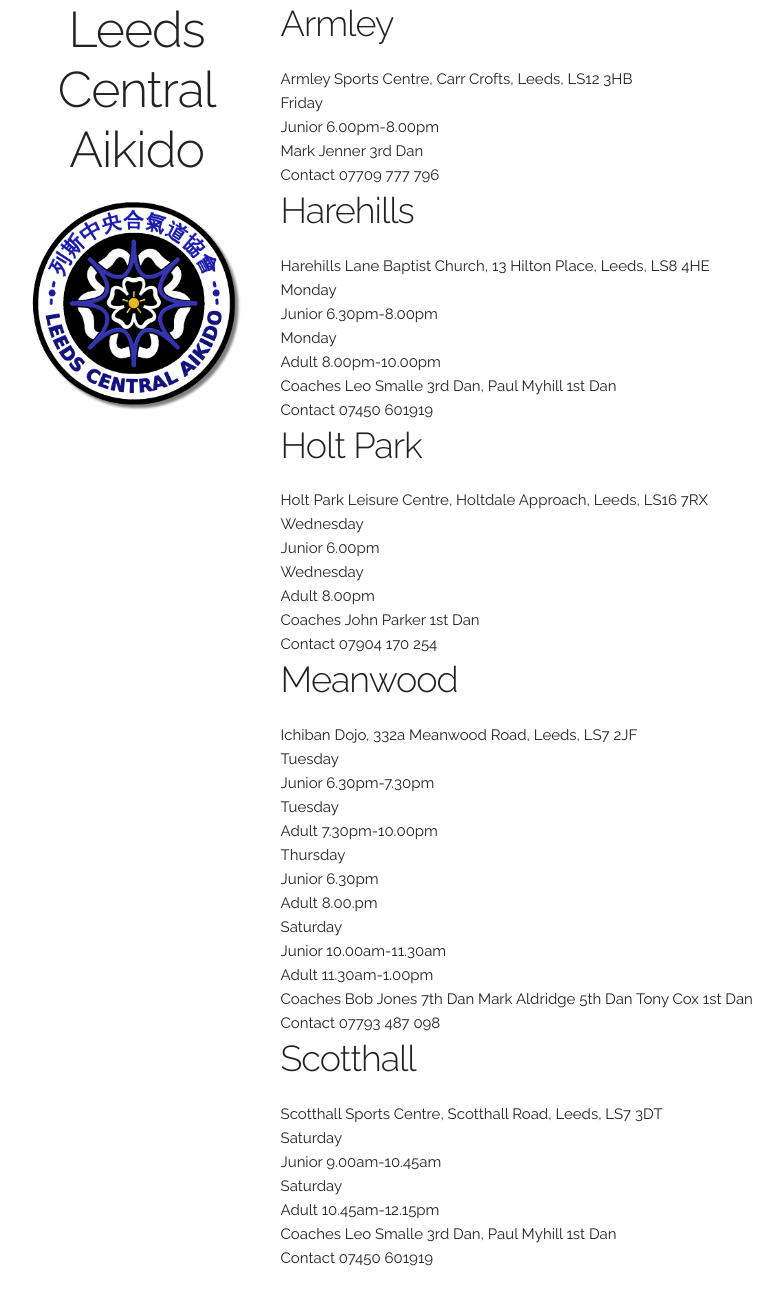
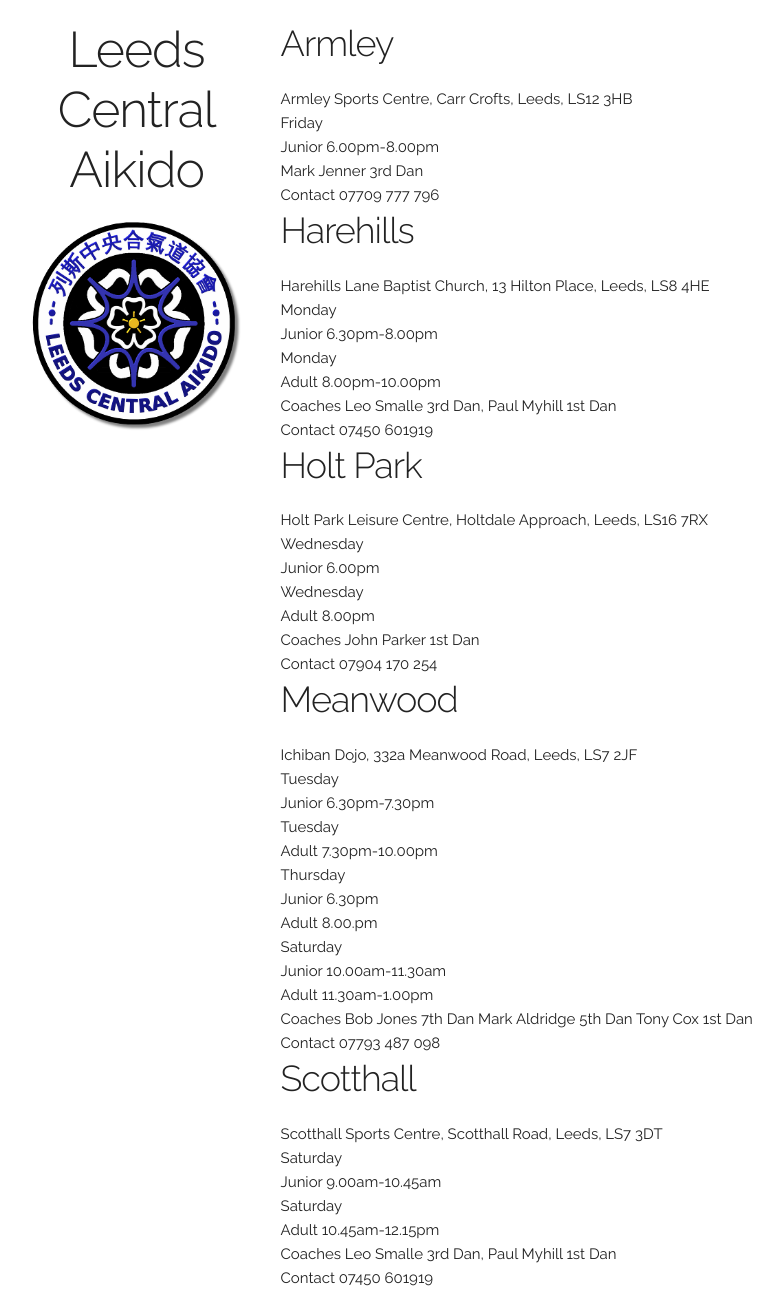
Before and after one commit to atomatt/leeds-central-aikido, a PHP site: page / in a window 1280 px wide. Shown: the whole page, without its empty margins (129-912 px from the left). Before the commit the page ends 1266 px from the top, so only its background shows below. Run offline with PHP 8.4, Linux system fonts and the light colour scheme.

Commit message:
Move content away from top/bottom border.

```diff
--- a/css/lca.css
+++ b/css/lca.css
@@ -1,3 +1,8 @@
+body {
+  padding-bottom: 2rem;
+  padding-top: 2rem;
+}
+
 .text-centered {
   text-align: center;
 }
```
